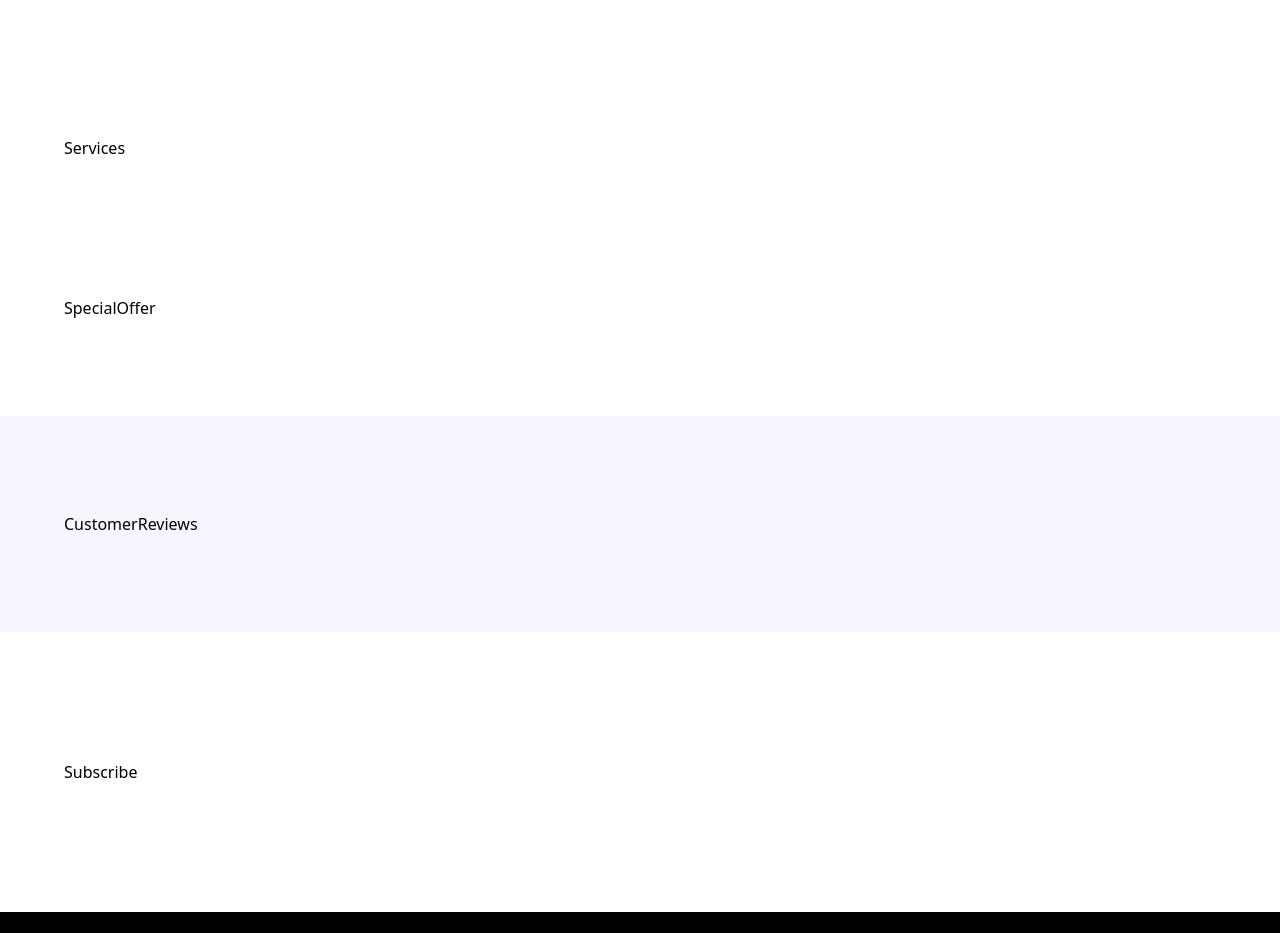
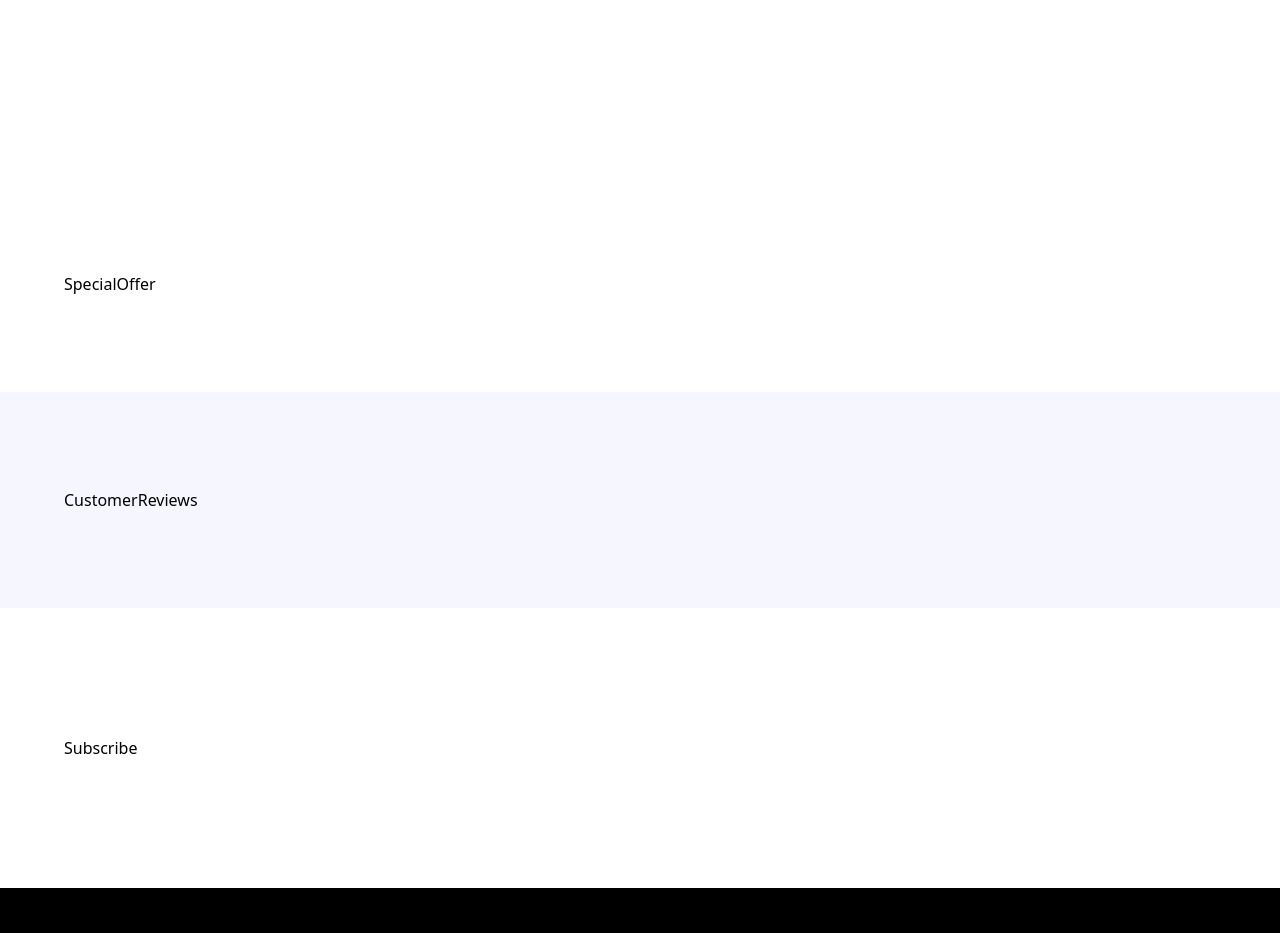
Before and after one commit to ushanwk/Nike-Website, a React (Vite) app: page / in a window 1280 px wide. Shown: the part 2321-3254 px from the top of the page. Built offline with nearby package versions, Linux system fonts and the light colour scheme; a web font is replaced by a local one.

Commit message:
services section developing

```diff
--- a/src/sections/Services.jsx
+++ b/src/sections/Services.jsx
@@ -1,6 +1,8 @@
 const Services = () => {
     return(
-        <div>Services</div>
+        <section className="max-container flex justify-center flex-wrap gap-9">
+
+        </section>
     )
 }
 
```
